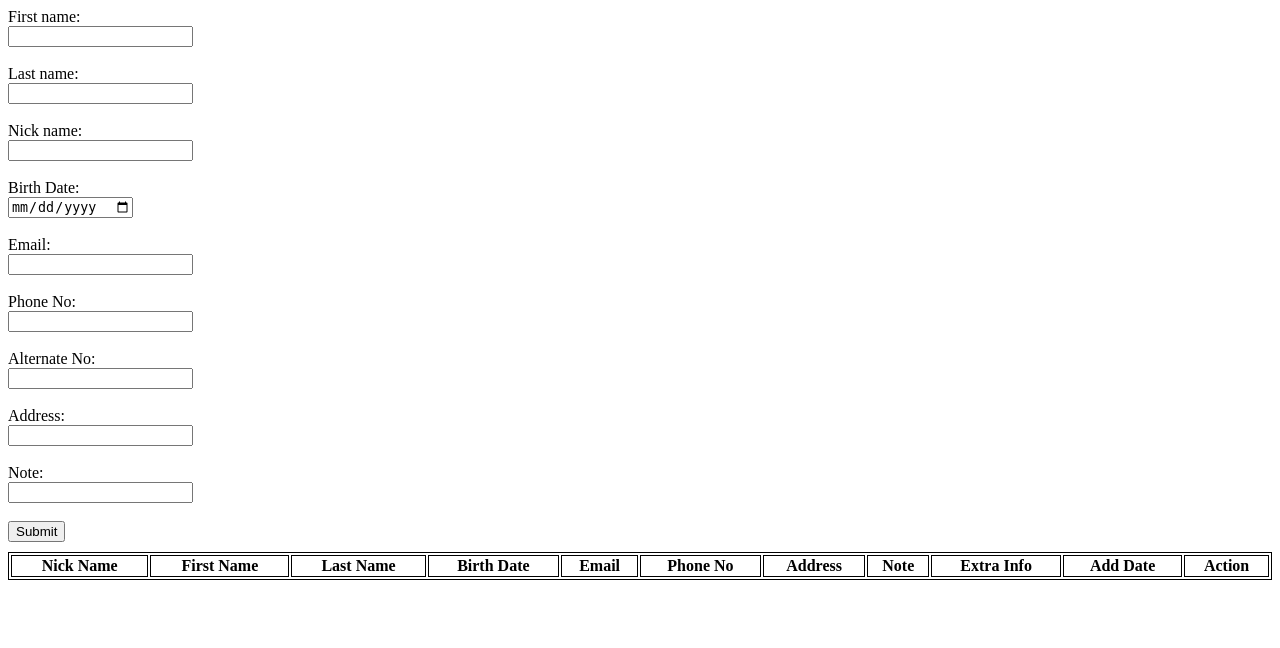
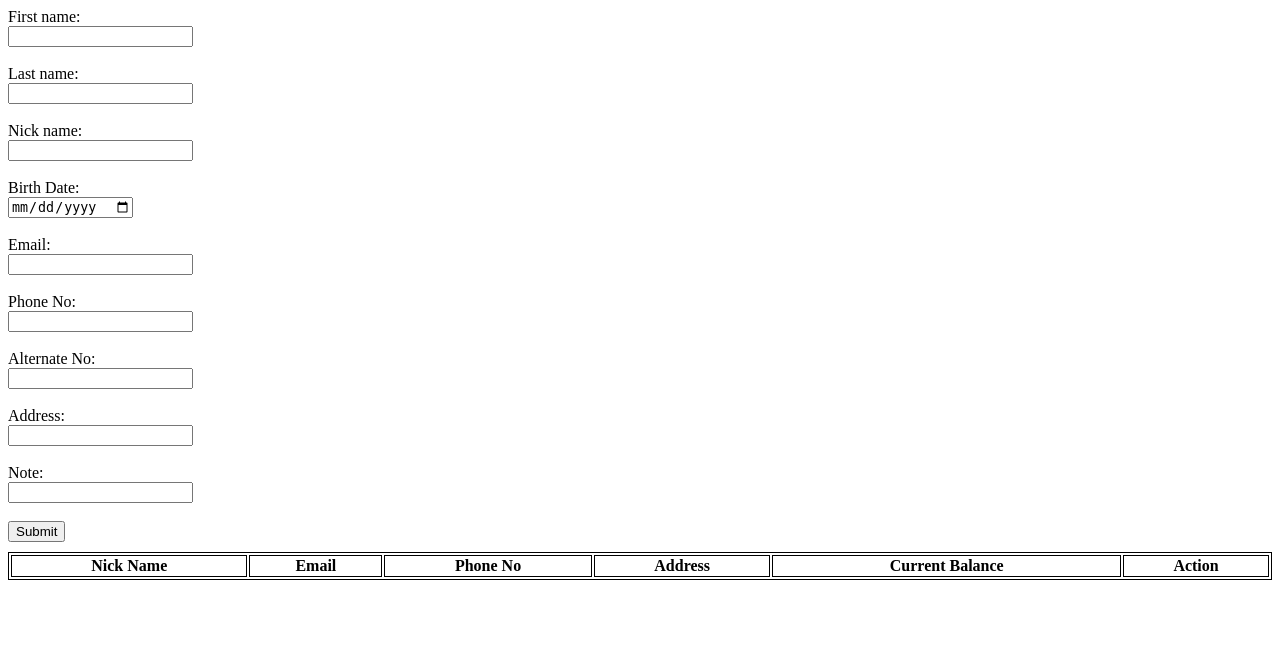
Before and after one commit to motahar-zaman/friends_venture, a Django app: page /partner/ in a window 1280 px wide. Shown: the top 648 px of the page. Run offline with Django 5.2, Linux system fonts and the light colour scheme; data that the repository does not hold is empty.

Commit message:
add current balance with partner list

```diff
--- a/friends_venture/serealizers.py
+++ b/friends_venture/serealizers.py
@@ -12,10 +12,17 @@ class PartnerSerializer(serializers.ModelSerializer):
 
     def to_representation(self, instance):
         data = super().to_representation(instance)
+        balance = 0
         try:
             data['created_at'] = instance.created_at.strftime("%d/%m/%Y, %H:%M:%S")
+            for item in instance.transactions.all():
+                if item.type == Transaction.DEBIT_TYPE:
+                    balance -= item.amount
+                else:
+                    balance += item.amount
         except KeyError:
             pass
+        data['balance'] = balance
 
         return data
 
--- a/models/templates/partner/partner.html
+++ b/models/templates/partner/partner.html
@@ -49,29 +49,31 @@
             <table>
                 <tr>
                     <th>Nick Name</th>
-                    <th>First Name</th>
-                    <th>Last Name</th>
-                    <th>Birth Date</th>
+<!--                    <th>First Name</th>-->
+<!--                    <th>Last Name</th>-->
+<!--                    <th>Birth Date</th>-->
                     <th>Email</th>
                     <th>Phone No</th>
                     <th>Address</th>
-                    <th>Note</th>
-                    <th>Extra Info</th>
-                    <th>Add Date</th>
+                    <th>Current Balance</th>
+<!--                    <th>Note</th>-->
+<!--                    <th>Extra Info</th>-->
+<!--                    <th>Add Date</th>-->
                     <th>Action</th>
                 </tr>
                 {% for user in partners %}
                 <tr>
                     <td>{{user.nick_name}}</td>
-                    <td>{{user.first_name}}</td>
-                    <td>{{user.last_name}}</td>
-                    <td>{{user.date_of_birth}}</td>
+<!--                    <td>{{user.first_name}}</td>-->
+<!--                    <td>{{user.last_name}}</td>-->
+<!--                    <td>{{user.date_of_birth}}</td>-->
                     <td>{{user.email}}</td>
                     <td>{{user.phone_number}}</td>
                     <td>{{user.address}}</td>
-                    <td>{{user.note}}</td>
-                    <td>{{user.missing_info}}</td>
-                    <td>{{user.created_at}}</td>
+                    <td>{% if user.balance %} {{ user.balance }} {% else %} {{ 0 }} {% endif %}</td>
+<!--                    <td>{{user.note}}</td>-->
+<!--                    <td>{{user.missing_info}}</td>-->
+<!--                    <td>{{user.created_at}}</td>-->
                     <td style="padding-left: 10px">
                         <a href="/partner/{{user.id}}">Details</a>
                         <a style="color: green" href="javascript:editUser('user')"> Edit</a> <br>
```
